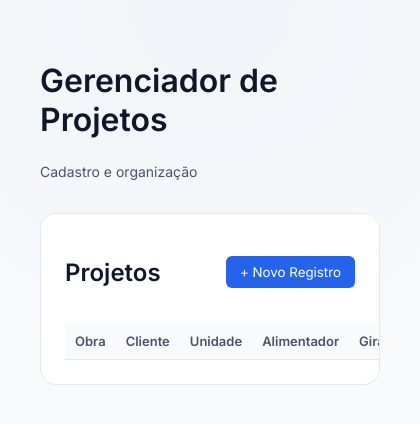
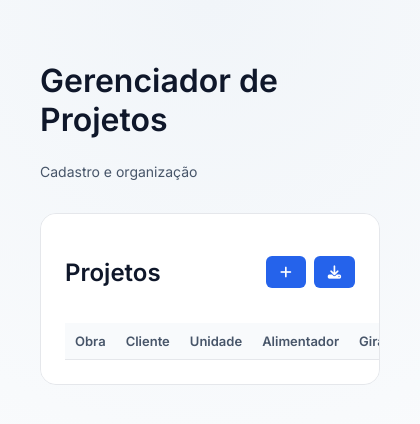
Before and after one commit to peterpl04/lato-app, an Electron app: page src/apps/project-manager/index.html in a window 420 px wide. Drawn offline with nearby package versions, Linux system fonts and the light colour scheme; no server answers.

Commit message:
Better UX/UI

```diff
--- a/src/apps/project-manager/index.html
+++ b/src/apps/project-manager/index.html
@@ -8,7 +8,7 @@
   <link rel="preconnect" href="https://fonts.googleapis.com">
   <link rel="preconnect" href="https://fonts.gstatic.com" crossorigin>
   <link href="https://fonts.googleapis.com/css2?family=Inter:wght@400;500;600&display=swap" rel="stylesheet">
-
+  <link rel="stylesheet" href="https://cdnjs.cloudflare.com/ajax/libs/font-awesome/6.5.0/css/all.min.css">
   <link rel="stylesheet" href="styles.css">
 </head>
 
@@ -24,7 +24,16 @@
     <div class="list">
       <div class="list-header">
         <h2>Projetos</h2>
-        <button onclick="openModal()">+ Novo Registro</button>
+
+        <div class="actions">
+          <button onclick="openModal()" title="Novo Registro" class="icon-only">
+            <i class="fa-solid fa-plus"></i>
+          </button>
+
+          <button onclick="exportProjects()" title="Exportar CSV" class="icon-only">
+            <i class="fa-solid fa-download"></i>
+          </button>
+        </div>
       </div>
 
       <table class="grid">
@@ -38,7 +47,7 @@
             <th>Esteira</th>
             <th>Entrega</th>
             <th>Instalação</th>
-            <th>Observação</th>
+            <!-- <th>Observação</th> -->
           </tr>
         </thead>
         <tbody id="items"></tbody>
@@ -101,6 +110,11 @@
           <input id="alimentador_local_botoeira" placeholder="Localização da Botoeira">
           <input id="alimentador_altura_entrega" placeholder="Altura da Entrega">
         </div>
+
+        <div class="form-actions col-full">
+          <button type="button" class="cancel" onclick="closeModal()">Cancelar</button>
+          <button type="button" onclick="save()">Salvar</button>
+        </div>
       </div>
 
           <!-- ABA GIRAFa -->
@@ -110,6 +124,11 @@
               <input id="girafa_altura_entrega" placeholder="Altura da Entrega">
               <input id="girafa_tipo_produto" placeholder="Tipo de Produto">
               <input id="girafa_largura" placeholder="Largura">
+            </div>
+
+            <div class="form-actions col-full">
+              <button type="button" class="cancel" onclick="closeModal()">Cancelar</button>
+              <button type="button" onclick="save()">Salvar</button>
             </div>
           </div>
     </div>
--- a/src/apps/project-manager/renderer.js
+++ b/src/apps/project-manager/renderer.js
@@ -336,8 +336,8 @@ function renderTable() {
       <td>${p.esteira || "-"}</td>
       <td>${formatDateBR(p.entrega)}</td>
       <td>${formatDateBR(p.instalacao)}</td>
-      <td class="obs-cell">${p.observacao}</td>
     `;
+    // <td class="obs-cell">${p.observacao}</td> (removido da tabela para evitar poluição visual, mas permanece na modal de resumo)
 
     tr.addEventListener("click", e => {
       if (e.button !== 0) return;
@@ -509,3 +509,78 @@ function initSummaryTabs() {
 
   summaryTabsInitialized = true;
 }
+
+function exportProjects() {
+  if (!projects.length) {
+    alert("Nenhum projeto para exportar.");
+    return;
+  }
+  const headers = [
+    "ID",
+    "Obra",
+    "Cliente",
+    "Unidade",
+    "Alimentador",
+    "Girafa",
+    "Esteira",
+    "Entrega",
+    "Instalação",
+    "Observação",
+    "Criado por",
+    "Data criação"
+  ];
+
+  const keys = [
+    "id",
+    "obra",
+    "cliente",
+    "unidade",
+    "alimentador",
+    "girafa",
+    "esteira",
+    "entrega",
+    "instalacao",
+    "observacao",
+    "created_by",
+    "created_at"
+  ];
+
+  const csvRows = [];
+
+  csvRows.push(headers.join(";"));
+
+  projects.forEach(p => {
+    const row = keys.map(key => {
+      let value = p[key] ?? "";
+
+      if (key === "entrega" || key === "instalacao" || key === "created_at") {
+        if (value) {
+          value = new Date(value).toLocaleDateString("pt-BR");
+        }
+      }
+
+      value = String(value).replace(/"/g, '""');
+
+      return `"${value}"`;
+    });
+
+    csvRows.push(row.join(";"));
+  });
+
+  const csvString = csvRows.join("\n");
+
+  const blob = new Blob(["\uFEFF" + csvString], {
+    type: "text/csv;charset=utf-8;"
+  });
+
+  const url = URL.createObjectURL(blob);
+
+  const hoje = new Date().toISOString().split("T")[0];
+
+  const link = document.createElement("a");
+  link.href = url;
+  link.download = `backup_projetos_${hoje}.csv`;
+  link.click();
+
+  URL.revokeObjectURL(url);
+}
--- a/src/apps/project-manager/styles.css
+++ b/src/apps/project-manager/styles.css
@@ -179,6 +179,11 @@ header span {
   padding-right: 4px;
   grid-template-columns: 1fr 1fr;
   gap: 20px;
+}
+
+.actions {
+  display: flex;
+  gap: 8px;
 }
 
 .col-2 {
```
